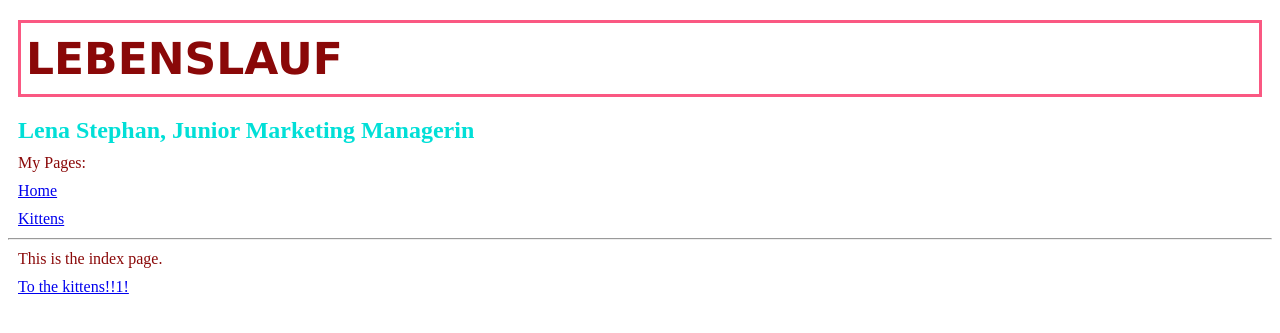
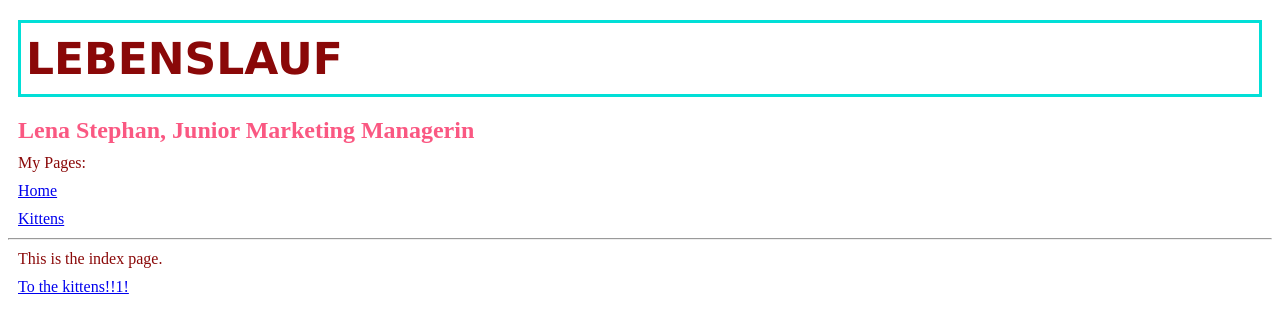
Before and after one commit to Lena231189/Lena231189.github.io, a Jekyll site: the page built from index.html, in a window 1280 px wide. Shown: the top 333 px of the page. Built offline with Jekyll 4.4.1, drawn with Linux system fonts in a browser that asks for light colours.

Commit message:
Update style.css

```diff
--- a/css/style.css
+++ b/css/style.css
@@ -4,12 +4,12 @@ h1 {
     font-family: Verdana, sans-serif;
     text-transform: uppercase;
 
-    border: 3px solid #FA5882;
+    border: 3px solid #01DFD7;
     margin: 20px 10px;
     padding: 10px 5px;
 }
 h2 {
-    color: #01DFD7;
+    color: #FA5882;
     margin: 10px;
 
 }
```
